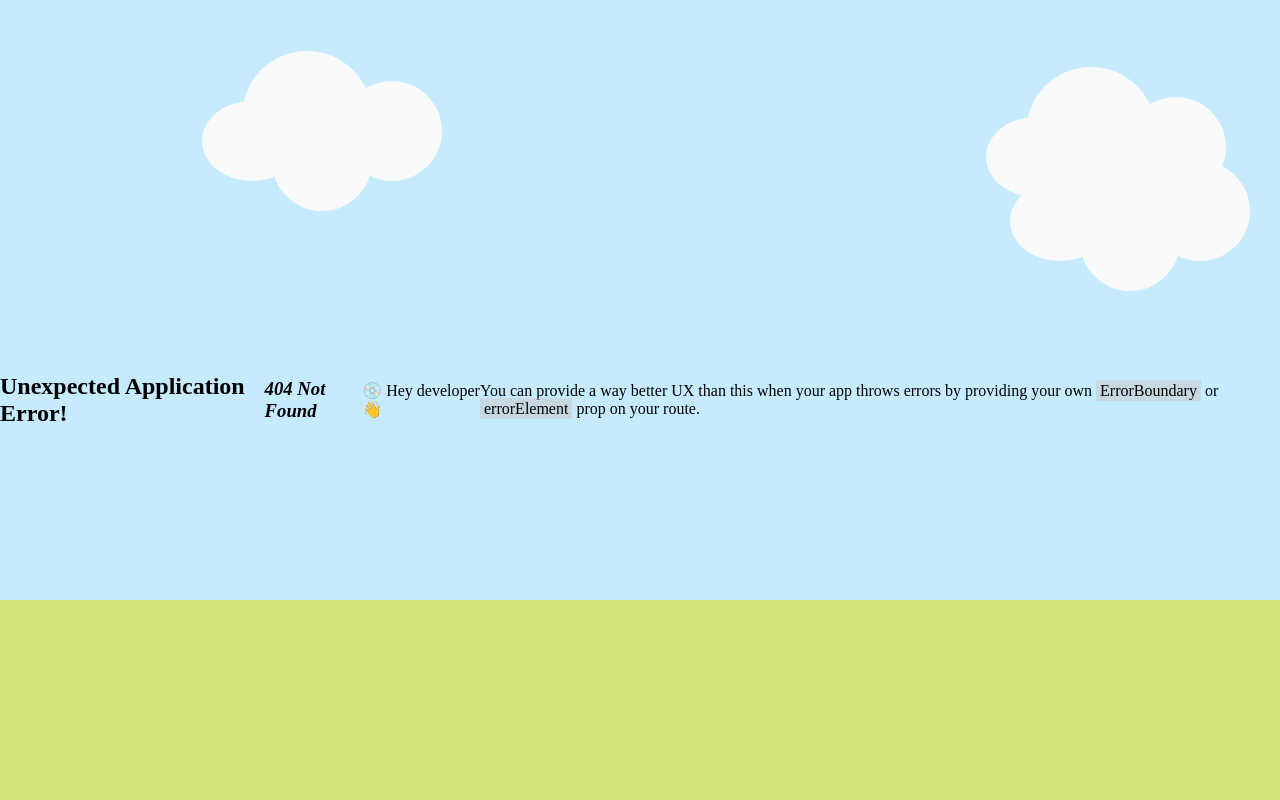
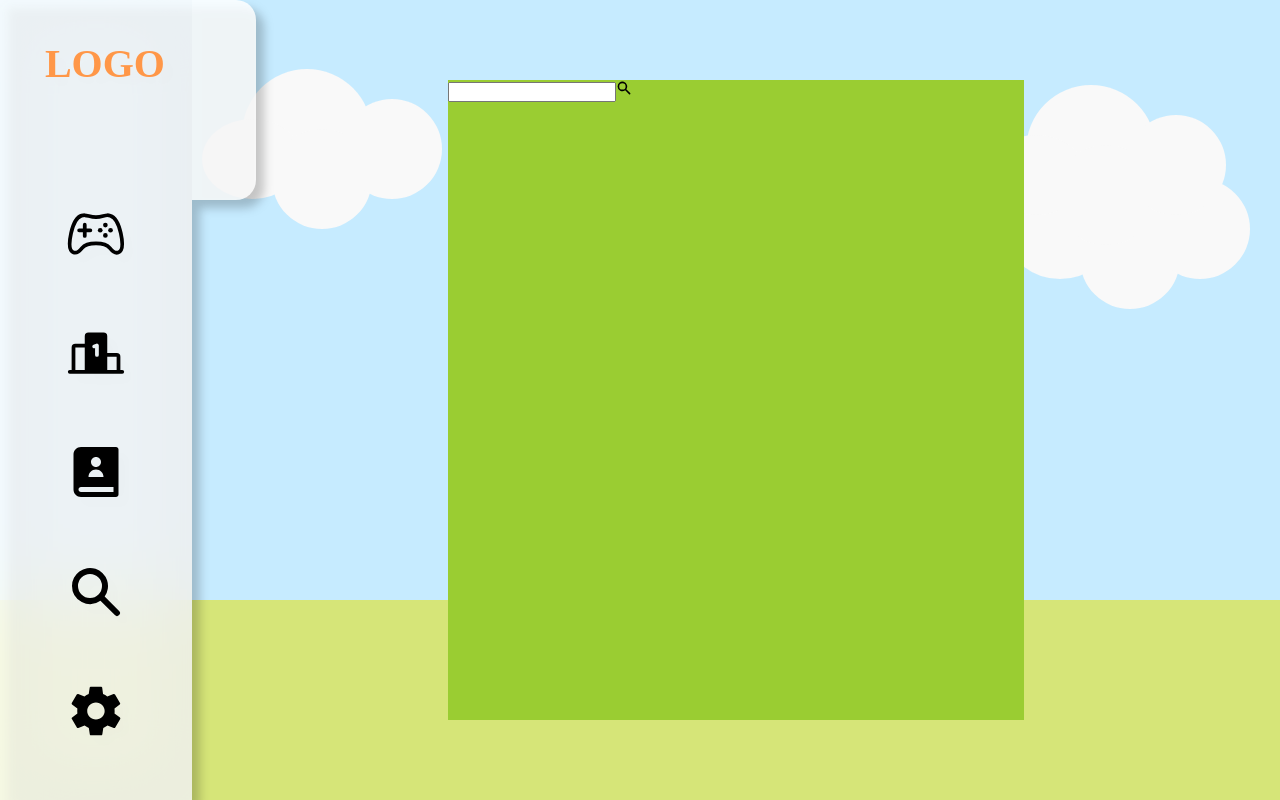
Before and after one commit to DR-LaLa/FE, a React (Vite) app: page /search in a window 1280 px wide. Before the commit this address had no page. Built offline with nearby package versions, Linux system fonts and the light colour scheme; a web font is replaced by a local one.

Commit message:
설명 페이지 작성 중

```diff
--- a/public/json/set.json
+++ b/public/json/set.json
@@ -1,3 +1,3 @@
 {
-  "count": 1
+  "count": 5
 }
--- a/src/components/common/MainFrame.jsx
+++ b/src/components/common/MainFrame.jsx
@@ -8,7 +8,7 @@ export default function MainFrame(props) {
 
 const Main = styled.main`
   width: ${(props) =>
-    props.$currentPage == "/login" || props.$currentPage == "/signup"
+    props.$currentPage == "/login" || props.$currentPage == "/signup" || props.$currentPage == "/quiz"
       ? "100%"
       : props.$currentPage == "/setting"
       ? "70%"
@@ -18,5 +18,4 @@ const Main = styled.main`
   justify-content: center;
   align-items: center;
   position: relative;
-  background-color: #00ffff4f;
 `;
--- a/src/pages/Main.jsx
+++ b/src/pages/Main.jsx
@@ -3,26 +3,42 @@ import Header from "../components/common/Header";
 import MainFrame from "../components/common/MainFrame";
 import MainProvider from "../provider/MainProvider";
 import { useNavigate } from "react-router-dom";
-import { useEffect } from "react";
+import { useEffect, useState } from "react";
 import { USERDATA, ANIME } from "../components/common/key";
 
 export default function Main() {
   const navigate = useNavigate();
-  const userData = localStorage.getItem(USERDATA) ? localStorage.getItem(USERDATA) : "";
+  const userData = localStorage.getItem(USERDATA) ? JSON.parse(localStorage.getItem(USERDATA)) : "";
   const homeAnime = localStorage.getItem(ANIME) ? localStorage.getItem(ANIME) : "";
+  const [count, setCount] = useState(0);
   useEffect(() => {
     if (userData == "") {
       navigate("/login");
     }
+    getCount(setCount, userData);
   }, []);
+
+  const imgArr = ["img/유딩.png"];
+
   return (
     <MainProvider>
       <Header show={"true"} anime={"none"} />
       <MainFrame>
-        <Img src="img/유딩.png" alt="" />
+        <Img src={imgArr[count]} alt="" />
       </MainFrame>
     </MainProvider>
   );
+}
+
+async function getCount(setCount, userData) {
+  try {
+    const response = await fetch("json/set.json");
+    // const response = await fetch(`http://localhost:8080/main/quizcount/${userData.loginid}`);
+    const data = await response.json();
+    setCount(Math.floor(data.count / 10));
+  } catch (err) {
+    console.log(err);
+  }
 }
 
 const Img = styled.img`
--- /dev/null
+++ b/src/pages/Seartch.jsx
@@ -0,0 +1,28 @@
+import styled from "styled-components";
+import Header from "../components/common/Header";
+import MainFrame from "../components/common/MainFrame";
+import MainProvider from "../provider/MainProvider";
+import { HiSearch } from "react-icons/hi";
+
+export default function Search() {
+  return (
+    <>
+      <MainProvider>
+        <Header show={"true"} anime={"none"} />
+      </MainProvider>
+      <MainFrame>
+        <SearchBox>
+          <input type="text" />
+          <HiSearch />
+          <section></section>
+        </SearchBox>
+      </MainFrame>
+    </>
+  );
+}
+
+const SearchBox = styled.section`
+  width: 45vw;
+  height: 80%;
+  background-color: yellowgreen;
+`;
--- a/src/router.jsx
+++ b/src/router.jsx
@@ -7,6 +7,7 @@ import Quiz from "./pages/Quiz";
 import QuizPlay from "./components/quiz/QuizPlay";
 import Rank from "./pages/Rank";
 import Album from "./pages/Album";
+import Search from "./pages/Seartch";
 const router = createBrowserRouter([
   {
     path: "/",
@@ -40,6 +41,10 @@ const router = createBrowserRouter([
     path: "/album",
     element: <Album />,
   },
+  {
+    path: "/search",
+    element: <Search />,
+  },
 ]);
 
 export default router;
```
